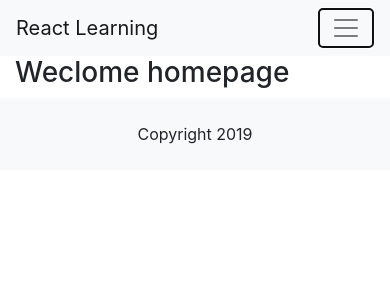
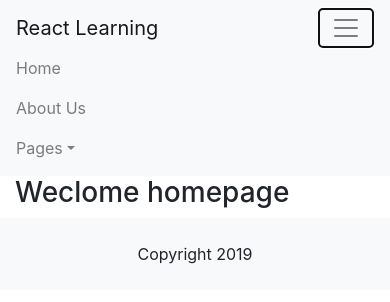
Before and after one commit to Nguonchhay/NodeReactMongoLearning, a React (Create React App) app in the folder client/: page / in a window 390 px wide. Both pictures are taken after a click on the button 346 px from the left and 28 px from the top of the page. Shown: the top 302 px of the page. Built offline with nearby package versions, Linux system fonts and the light colour scheme.

Commit message:
[BUGFIX] Nav toggle in responsive

```diff
--- a/client/src/components/Header/index.js
+++ b/client/src/components/Header/index.js
@@ -10,17 +10,14 @@ import Navigation from './../Navigation';
 const Header = () => {
     const [isOpen, toggle] = useState(false);
 
-    const handleToggle = (isOpen) => {
-        toggle(!isOpen);
-    }
-
     return (
         <Navbar color="light" light expand="md">
           <NavbarBrand href="/">React Learning</NavbarBrand>
-          <NavbarToggler onClick={handleToggle} />
+          <NavbarToggler onClick={() => toggle(!isOpen)} />
 
           <Navigation isOpen={isOpen} />
         </Navbar>
+
     );
 }
 
--- a/client/src/components/Navigation.js
+++ b/client/src/components/Navigation.js
@@ -19,14 +19,14 @@ const Navigation = (props) => {
         return navigations.map(nav => {
             if (nav.children === undefined) {
                 return (
-                    <NavItem>
+                    <NavItem key={nav.slug}>
                         <NavLink href={nav.slug}>{nav.title}</NavLink>
                     </NavItem>
                 )
             }
 
             return (
-                <UncontrolledDropdown nav inNavbar>
+                <UncontrolledDropdown nav inNavbar key={nav.slug}>
                     <DropdownToggle nav caret>
                         {nav.title}
                     </DropdownToggle>
@@ -34,7 +34,7 @@ const Navigation = (props) => {
                         {
                             nav.children.map(item => {
                                 return (
-                                    <DropdownItem>
+                                    <DropdownItem key={item.slug}>
                                         <NavLink href={item.slug}>{item.title}</NavLink>
                                     </DropdownItem>
                                 )
```
